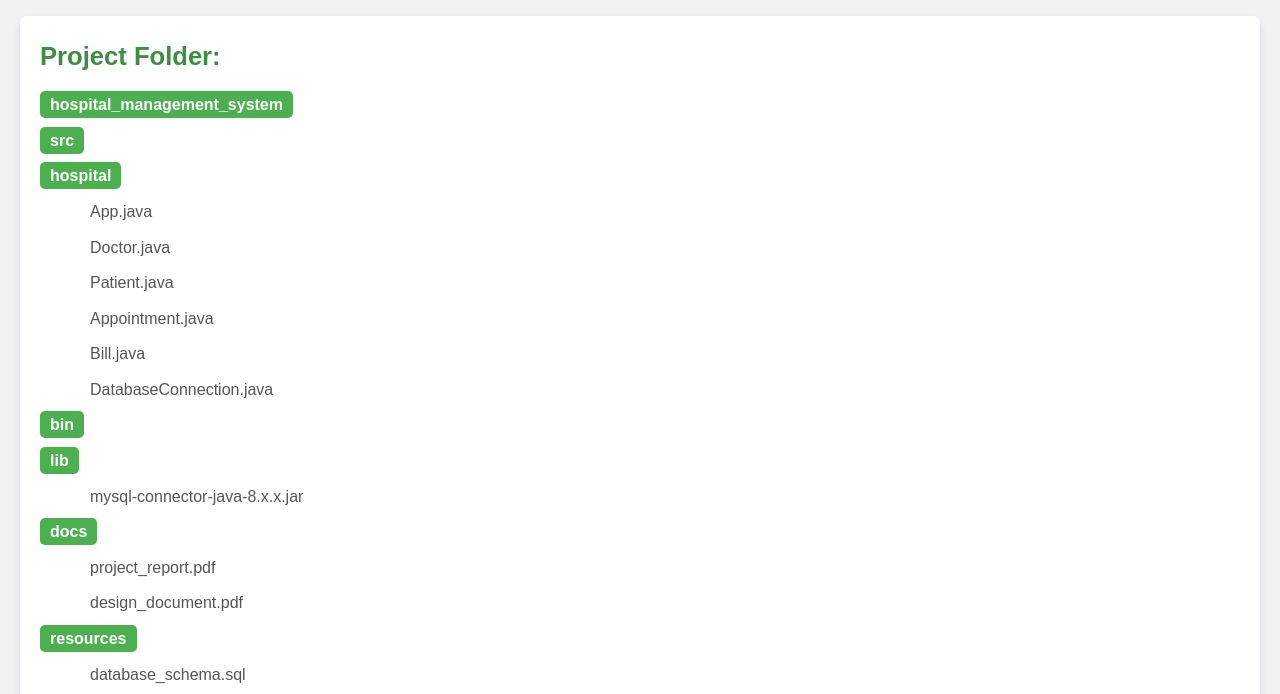
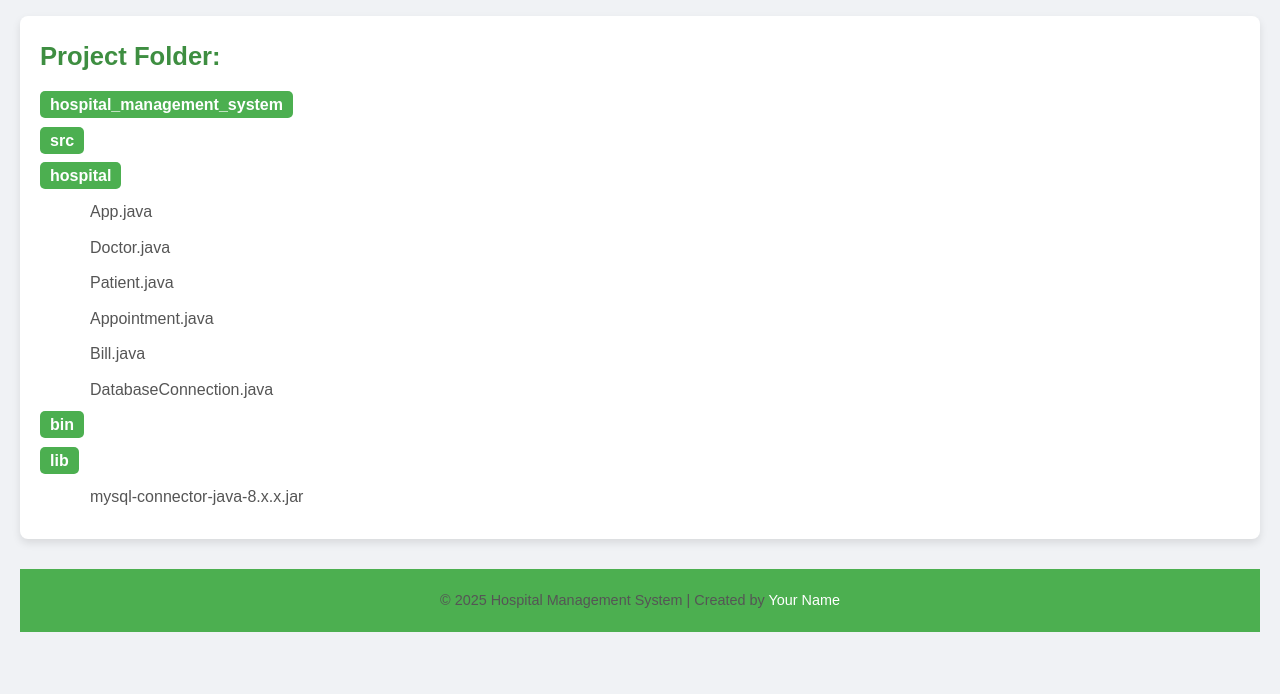
Before and after one commit to RushikeshGaikwad19/hospital_management_system, a plain HTML site: page fs.html in a window 1280 px wide. Shown: the part 85-779 px from the top of the page. Drawn offline with Linux system fonts and the light colour scheme.

Commit message:
Update fs.html

```diff
--- a/fs.html
+++ b/fs.html
@@ -129,21 +129,7 @@
                             <li class="file">mysql-connector-java-8.x.x.jar</li>
                         </ul>
                     </li>
-                    <li>
-                        <span class="folder">docs</span>
-                        <ul>
-                            <li class="file">project_report.pdf</li>
-                            <li class="file">design_document.pdf</li>
-                        </ul>
-                    </li>
-                    <li>
-                        <span class="folder">resources</span>
-                        <ul>
-                            <li class="file">database_schema.sql</li>
-                            <li class="file">setup_instructions.txt</li>
-                        </ul>
-                    </li>
-                </ul>
+                   </ul>
             </li>
         </ul>
     </div>
```
